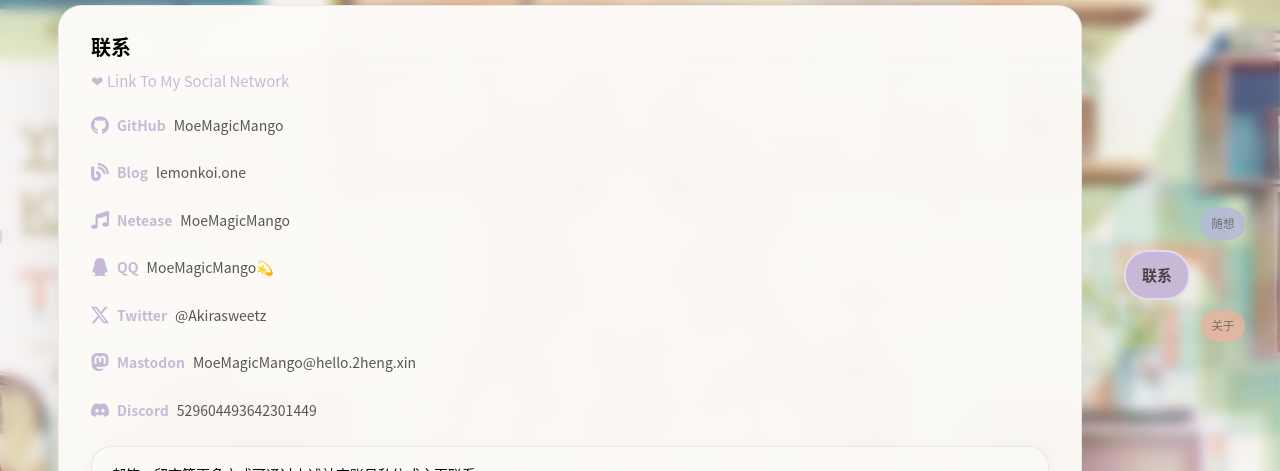
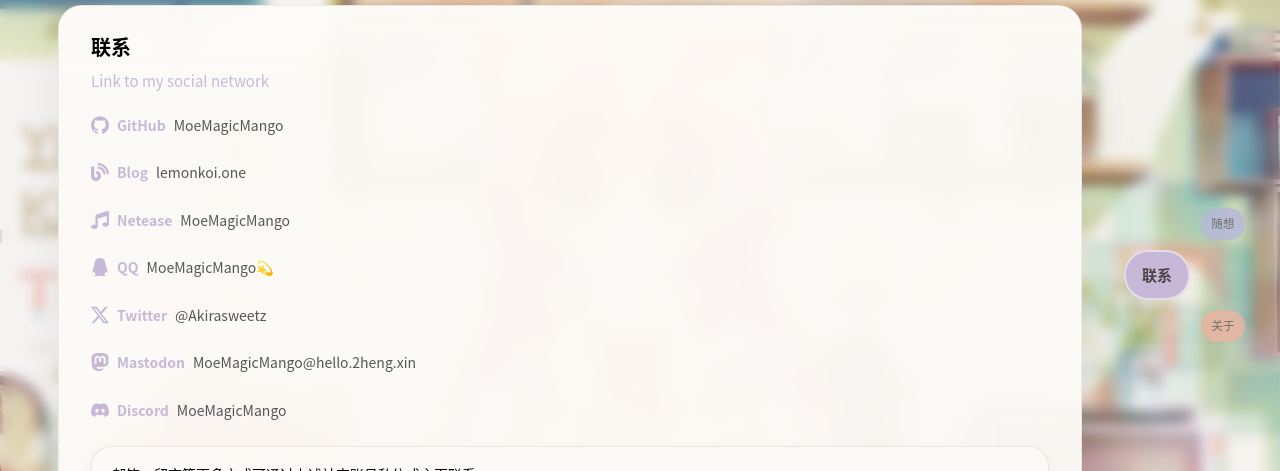
Before and after one commit to MoYoez/Paradise-Imagination, a Next.js app: page / in a window 1280 px wide. Both pictures are taken after a click on the radio button "联系". Shown: the part 125-596 px from the top of the page. Built offline with nearby package versions, Linux system fonts and the light colour scheme.

Commit message:
Update social network link text and Discord handle in Wisteria component for clarity and consistency.

```diff
--- a/content/wisteria.tsx
+++ b/content/wisteria.tsx
@@ -5,10 +5,11 @@
 import { SiGithub, SiTencentqq, SiX, SiMastodon, SiDiscord } from "react-icons/si";
 import { BlockCard } from "@/components/BlockCard";
 
-export const imagery = "❤ Link To My Social Network";
+export const imagery = "Link to my social network";
 
 const WISTERIA = "var(--color-wisteria, #c8b8d8)";
 
+// you can put your links here.
 const links = [
   {
     icon: SiGithub,
@@ -49,7 +50,7 @@
   {
     icon: SiDiscord,
     label: "Discord",
-    handle: "529604493642301449",
+    handle: "MoeMagicMango",
     href: "https://discord.com/users/529604493642301449",
   },
 ] as const;
```
